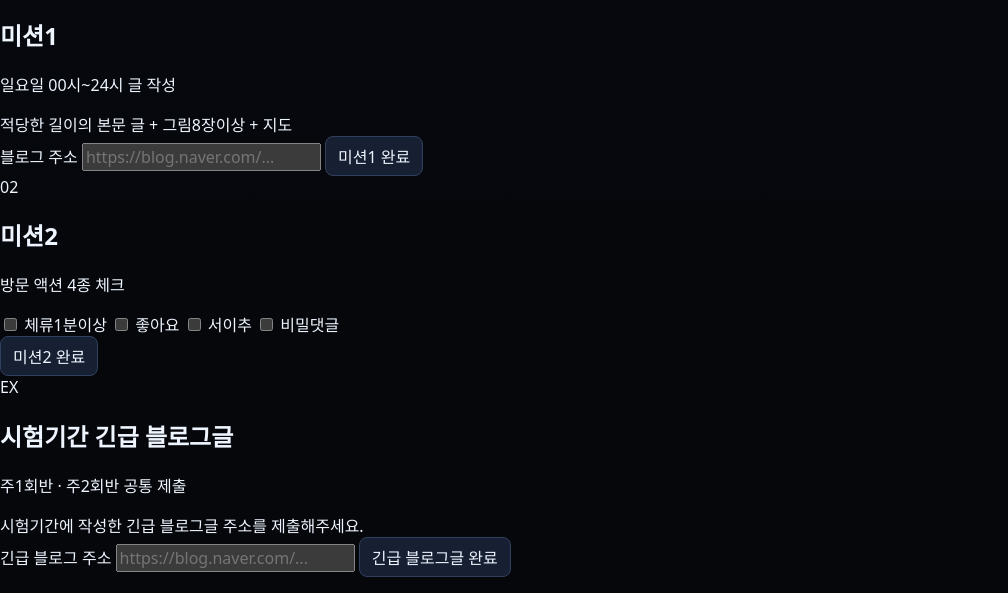
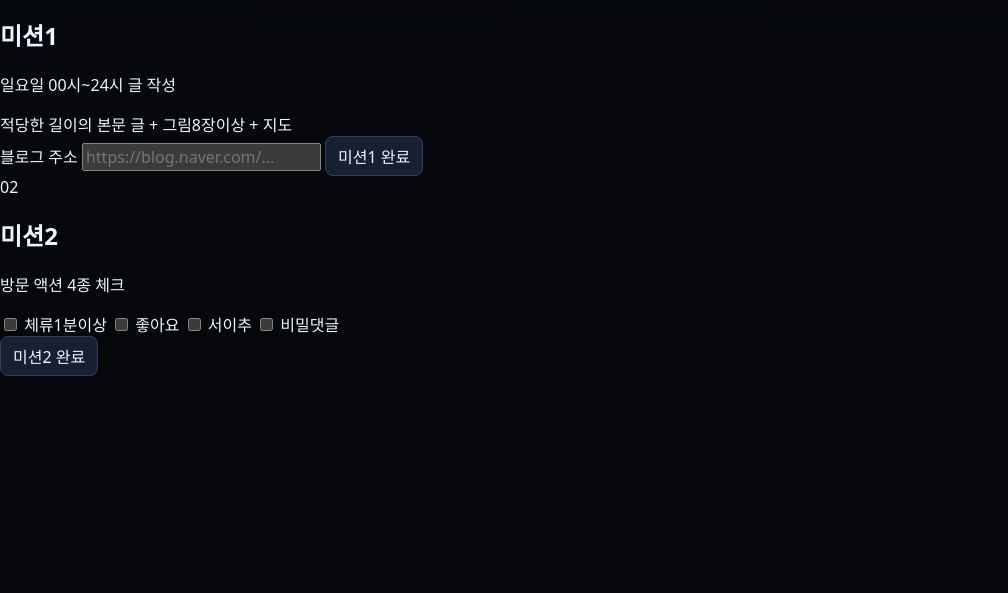
Before and after one commit to winsanai-sudo/renderup, a website: page public/index.html in a window 1280 px wide. Shown: the part 620-1213 px from the top of the page, without its empty margins (0-1008 px from the left). After the commit the page ends 1012 px from the top, so only its background shows below. Drawn offline with Linux system fonts and the light colour scheme.

Commit message:
Hide exam-period mission UI

```diff
--- a/public/index.html
+++ b/public/index.html
@@ -109,22 +109,6 @@
             </div>
             <button id="mission2Button" class="primary-btn" type="submit">미션2 완료</button>
           </form>
-
-          <form id="examBlogForm" class="panel mission-panel exam-panel">
-            <div class="mission-title">
-              <span class="mission-number">EX</span>
-              <div>
-                <h2>시험기간 긴급 블로그글</h2>
-                <p>주1회반 · 주2회반 공통 제출</p>
-              </div>
-            </div>
-            <div class="notice-line">시험기간에 작성한 긴급 블로그글 주소를 제출해주세요.</div>
-            <label class="field">
-              <span>긴급 블로그 주소</span>
-              <input id="examBlogUrlInput" type="url" placeholder="https://blog.naver.com/..." />
-            </label>
-            <button id="examBlogButton" class="primary-btn" type="submit">긴급 블로그글 완료</button>
-          </form>
         </div>
 
         <p id="missionMessage" class="message" role="status"></p>
```
